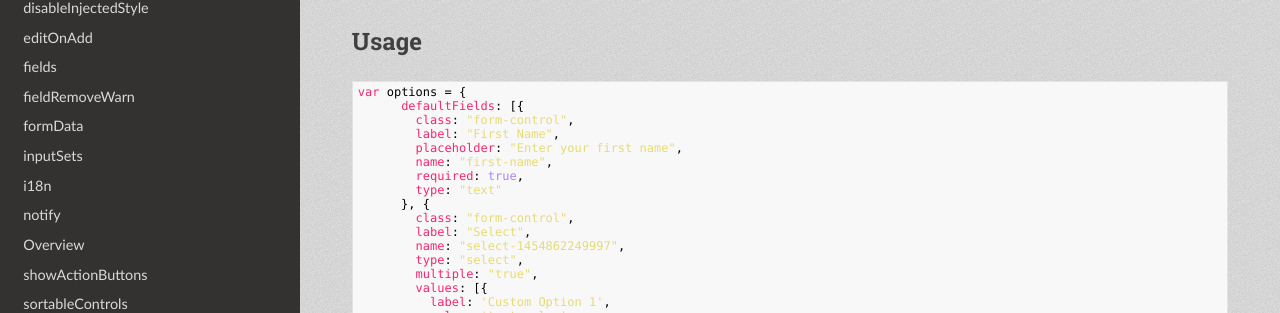
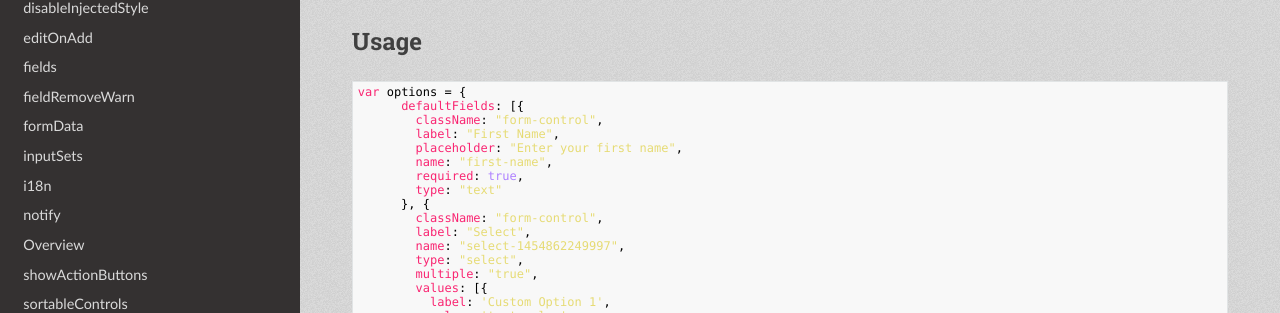
Before and after one commit to kevinchappell/formBuilder, an MkDocs documentation site: the page built from docs/formBuilder/options/defaultFields.md, in a window 1280 px wide. Shown: the part 186-499 px from the top of the page. Built offline with MkDocs 1.6.1, drawn with Linux system fonts in a browser that asks for light colours; nearby versions of some CDN libraries; old or Windows-style settings are respelled for this version of MkDocs; some of the changed lines change nothing that is shown.

Commit message:
Changed class to className

````diff
--- a/docs/formBuilder/options/defaultFields.md
+++ b/docs/formBuilder/options/defaultFields.md
@@ -5,14 +5,14 @@ Start a new form with existing fields that are editable by users.
 ```javascript
 var options = {
       defaultFields: [{
-        class: "form-control",
+        className: "form-control",
         label: "First Name",
         placeholder: "Enter your first name",
         name: "first-name",
         required: true,
         type: "text"
       }, {
-        class: "form-control",
+        className: "form-control",
         label: "Select",
         name: "select-1454862249997",
         type: "select",
````
